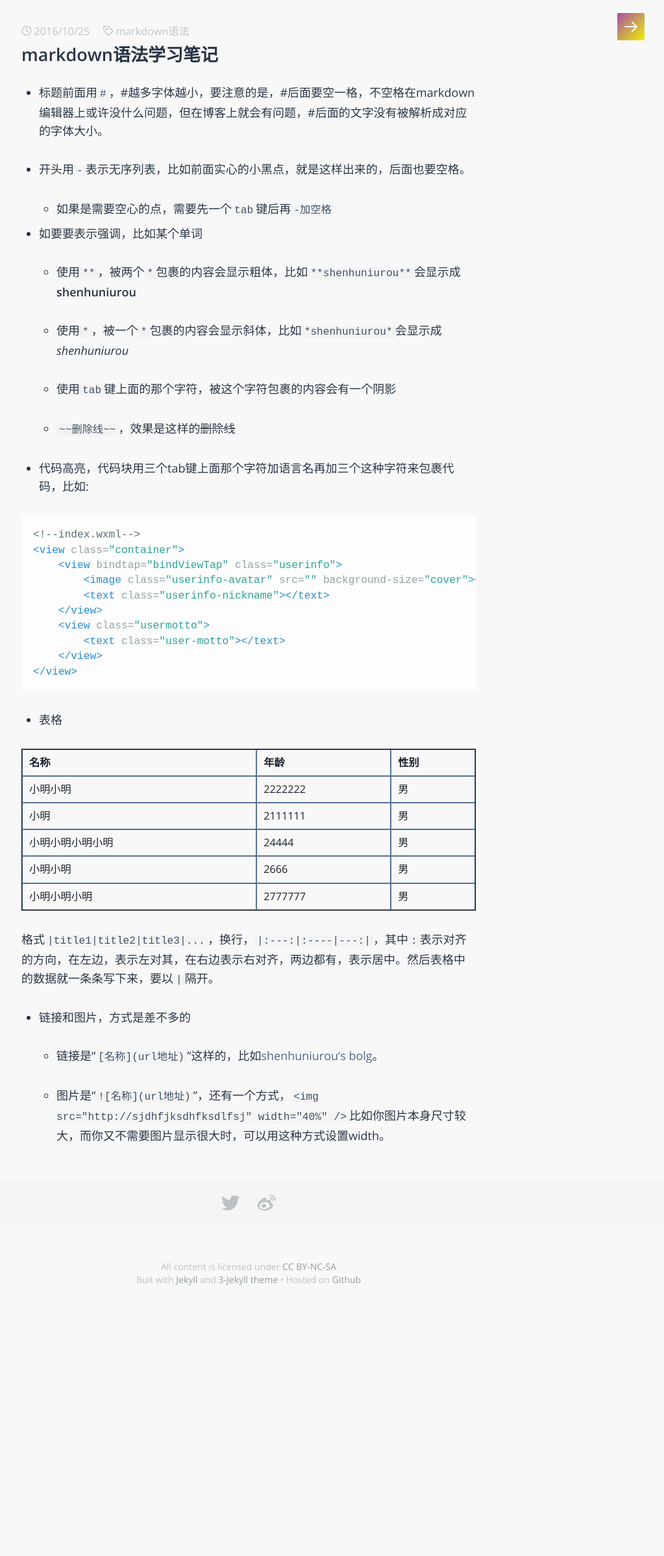
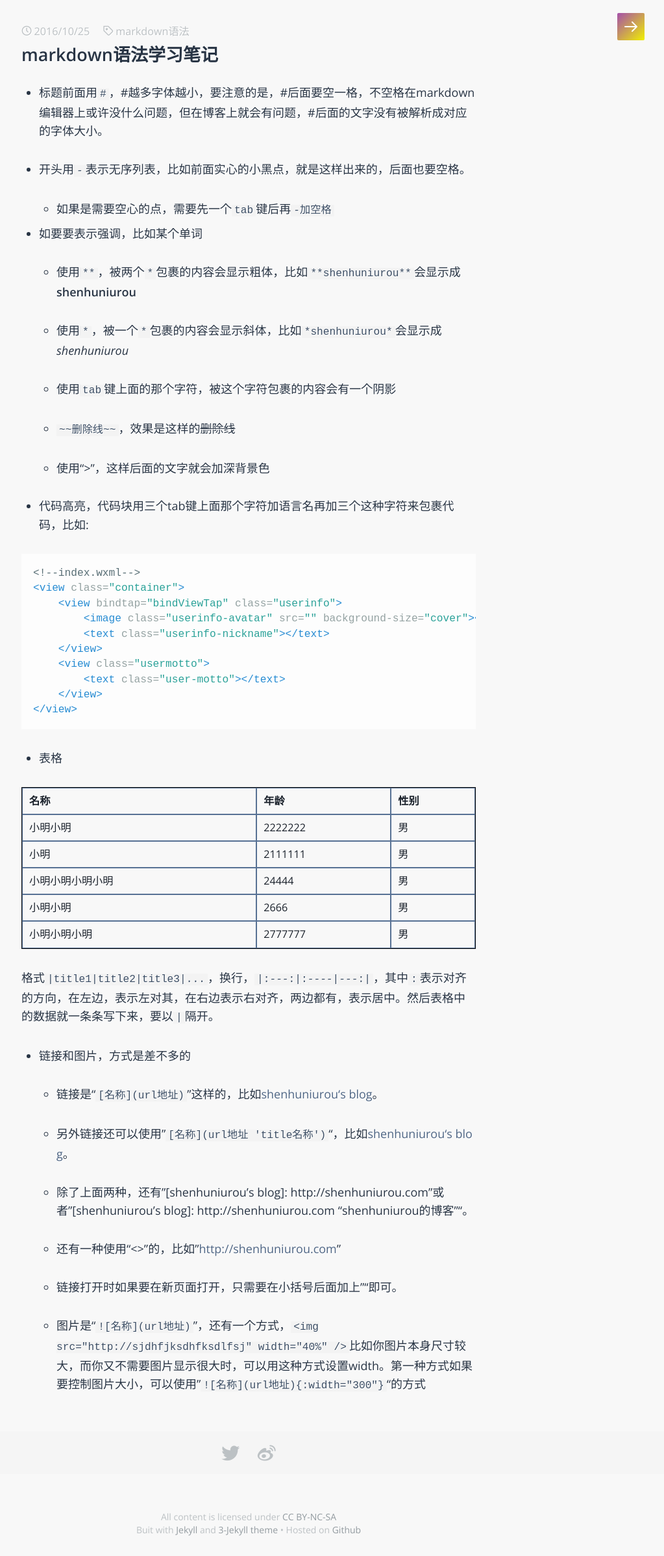
Before and after one commit to shenhuniurou/shenhuniurou.github.io, a Jekyll site: the page built from _posts/technology_share/2016-10-25-markdown-learn-note.md, in a window 1280 px wide. Shown: the whole page at 65% size, without its empty margins (257-1280 px from the left). Built offline with Jekyll 4.4.1, drawn with Linux system fonts in a browser that asks for light colours; some web fonts are replaced; comment, search, counter and statistics services are not loaded.

Commit message:
update sth

```diff
--- a/_posts/technology_share/2016-10-25-markdown-learn-note.md
+++ b/_posts/technology_share/2016-10-25-markdown-learn-note.md
@@ -21,6 +21,8 @@ tags: markdown语法
 	- 使用`tab`键上面的那个字符，被这个字符包裹的内容会有一个阴影
 
 	- `~~删除线~~`，效果是这样的~~删除线~~
+
+	- 使用“>”，这样后面的文字就会加深背景色
 
 
 - 代码高亮，代码块用三个tab键上面那个字符加语言名再加三个这种字符来包裹代码，比如:
@@ -53,6 +55,14 @@ tags: markdown语法
 
 - 链接和图片，方式是差不多的
 
-    - 链接是“`[名称](url地址)`”这样的，比如[shenhuniurou‘s bolg](http://shenhuniurou.com)。
+    - 链接是“`[名称](url地址)`”这样的，比如[shenhuniurou‘s blog](http://shenhuniurou.com)。
 
-	- 图片是“`![名称](url地址)`”，还有一个方式，`<img src="http://sjdhfjksdhfksdlfsj" width="40%" />`比如你图片本身尺寸较大，而你又不需要图片显示很大时，可以用这种方式设置width。
+	- 另外链接还可以使用"`[名称](url地址 'title名称')`"，比如[shenhuniurou‘s blog](http://shenhuniurou.com "shenhuniurou的博客")。
+
+	- 除了上面两种，还有"[shenhuniurou's blog]: http://shenhuniurou.com"或者"[shenhuniurou's blog]: http://shenhuniurou.com "shenhuniurou的博客""。
+
+	- 还有一种使用“<>”的，比如"<http://shenhuniurou.com>"
+
+	- 链接打开时如果要在新页面打开，只需要在小括号后面加上"{:target="_blank"}"即可。
+
+	- 图片是“`![名称](url地址)`”，还有一个方式，`<img src="http://sjdhfjksdhfksdlfsj" width="40%" />`比如你图片本身尺寸较大，而你又不需要图片显示很大时，可以用这种方式设置width。第一种方式如果要控制图片大小，可以使用"`![名称](url地址){:width="300"}`"的方式
```
